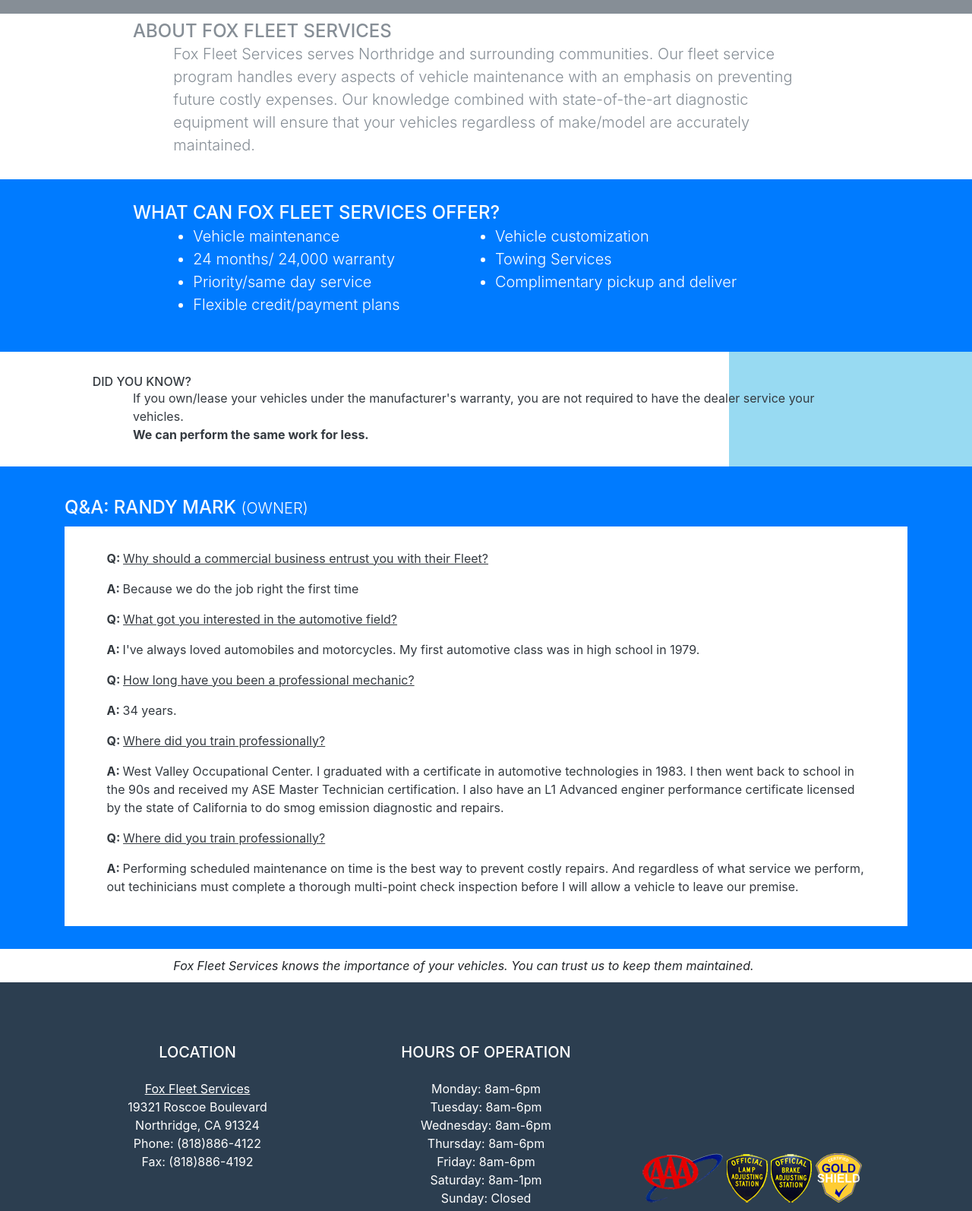
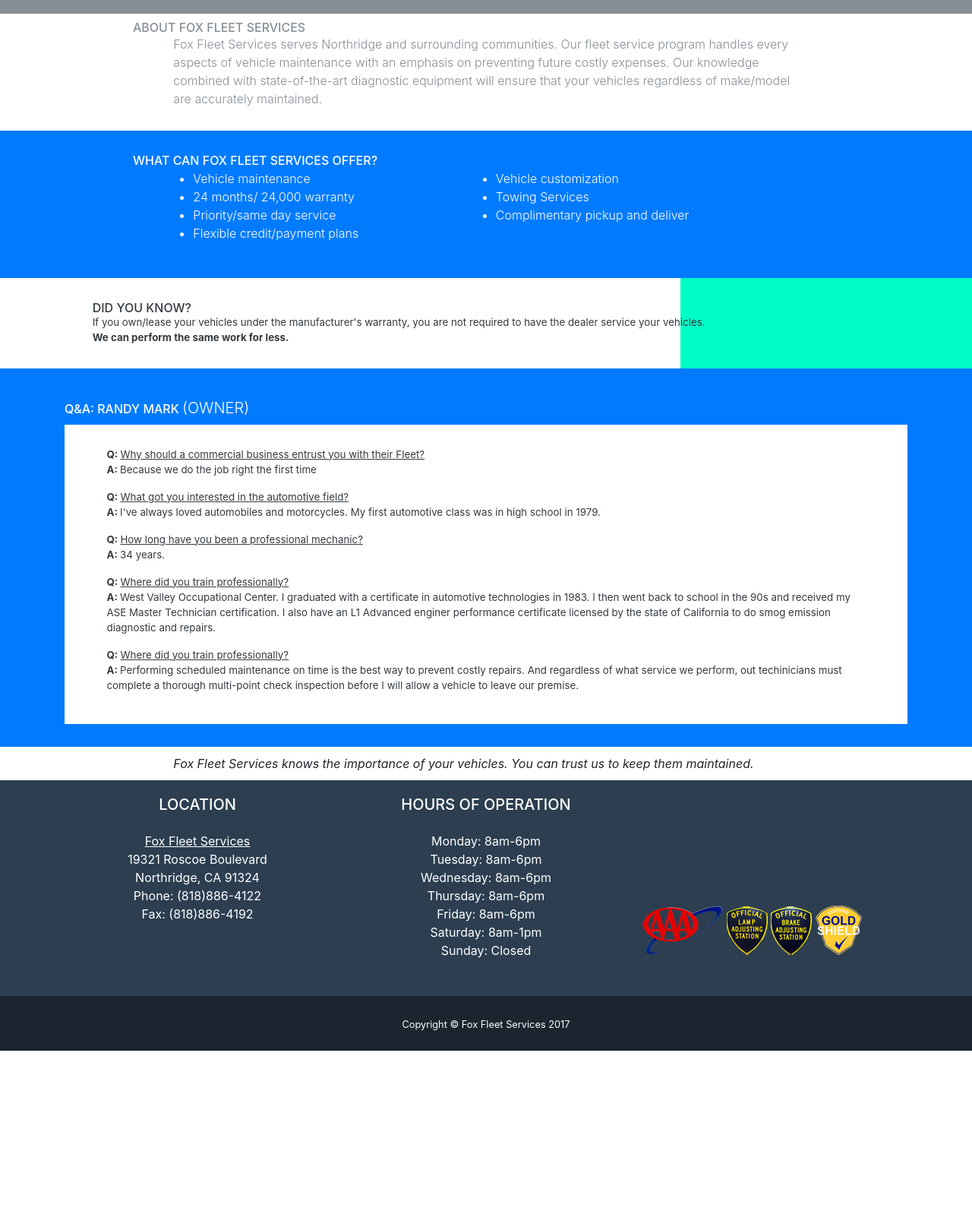
Before and after one commit to railford/railford.github.io, a website with bundled scripts: page index.html in a window 1280 px wide. Shown: the part 88-1682 px from the top of the page at 76% size. After the commit the page ends 1471 px from the top, so only its background shows below. Built offline with nearby package versions, Linux system fonts and the light colour scheme.

Commit message:
Color Change, Font-size change

```diff
--- a/css/freelancer.css
+++ b/css/freelancer.css
@@ -43,7 +43,7 @@
 
 hr.star-light:after {
   color: #fff;
-  background-color: #98DAF2; }
+  background-color: #00FDC8; }
 
 hr.star-light2:after{
   color: #fff;
@@ -100,11 +100,11 @@
     #mainNav .navbar-nav li.nav-item a.nav-link {
       color: #fff; }
       #mainNav .navbar-nav li.nav-item a.nav-link:hover {
-        color: #98DAF2; }
+        color: #00FDC8; }
       #mainNav .navbar-nav li.nav-item a.nav-link:active, #mainNav .navbar-nav li.nav-item a.nav-link:focus {
         color: #fff; }
       #mainNav .navbar-nav li.nav-item a.nav-link.active {
-        color: #98DAF2; }
+        color: #00FDC8; }
   #mainNav .navbar-toggler {
     font-size: 80%;
     padding: 0.8rem; }
@@ -125,10 +125,10 @@
       margin-top: 0; }
     #mainNav .navbar-nav > li.nav-item > a.nav-link.active {
       color: #fff;
-      background: #98DAF2; }
+      background: #00FDC8; }
       #mainNav .navbar-nav > li.nav-item > a.nav-link.active:active, #mainNav .navbar-nav > li.nav-item > a.nav-link.active:focus, #mainNav .navbar-nav > li.nav-item > a.nav-link.active:hover {
         color: #fff;
-        background: #98DAF2; }
+        background: #00FDC8; }
   #mainNav.navbar-shrink {
     padding-top: 0.5rem;
     padding-bottom: 0.5rem; }
@@ -243,7 +243,7 @@
   opacity: 1; }
 
 .floating-label-form-group-with-focus label {
-  color: #98DAF2; }
+  color: #00FDC8; }
 
 form .row:first-child .floating-label-form-group {
   border-top: 1px solid #e9ecef; }
@@ -258,7 +258,7 @@
   background-color: #1a252f; }
 
 a {
-  color: #98DAF2; }
+  color: #00FDC8; }
   a:focus, a:hover, a:active {
     color: #128f76; }
 
@@ -266,7 +266,7 @@
   border-width: 2px; }
 
 .bg-primary {
-  background-color: #98DAF2 !important; }
+  background-color: #00FDC8 !important; }
 
 .bg-secondary {
   background-color: #2C3E50 !important; }
@@ -275,14 +275,14 @@
   background-color: #FFFFFF !important; }
 
 .text-primary {
-  color: #98DAF2 !important; }
+  color: #00FDC8 !important; }
 
 .text-secondary {
   color: #2C3E50 !important; }
 
 .btn-primary {
-  background-color: #98DAF2;
-  border-color: #98DAF2; }
+  background-color: #00FDC8;
+  border-color: #00FDC8; }
   .btn-primary:hover, .btn-primary:focus, .btn-primary:active {
     background-color: #128f76;
     border-color: #128f76; }
@@ -321,8 +321,8 @@
   background: linear-gradient(
     to right,
     #FFFFFF 0%,
-    #FFFFFF 75%,
-    #98DAF2 75%,
-    #98DAF2 100%
+    #FFFFFF 70%,
+    #00FDC8 70%,
+    #00FDC8 100%
   );
 }
--- a/index.html
+++ b/index.html
@@ -31,7 +31,7 @@
     <!-- Navigation -->
     <nav class="navbar navbar-expand-lg bg-secondary fixed-top text-uppercase" id="mainNav">
       <div class="container">
-        <a class="navbar-brand js-scroll-trigger" href="#page-top">Fox Fleet Services</a>
+        <a class="navbar-brand js-scroll-trigger m-auto" href="#page-top">Welcome to Fox Fleet Services</a>
         <button class="navbar-toggler navbar-toggler-right text-uppercase bg-primary text-white rounded" type="button" data-toggle="collapse" data-target="#navbarResponsive" aria-controls="navbarResponsive" aria-expanded="false" aria-label="Toggle navigation">
           Menu
           <i class="fa fa-bars"></i>
@@ -139,19 +139,19 @@
  -->
     <!-- About Section -->
     <section class="text-secondary" style="padding-bottom: 30px; padding-top: 9%">
-        <h4 class="col-lg-9 m-auto text-uppercase">About Fox Fleet Services</h4>
-        <p class="lead col-lg-8 m-auto">
+        <h6 class="col-lg-9 m-auto text-uppercase">About Fox Fleet Services</h6>
+        <p class="lead col-lg-8 m-auto" style="font-size: 1rem">
           Fox Fleet Services serves Northridge and surrounding communities. Our fleet service program handles every aspects of vehicle maintenance with an emphasis on preventing future costly expenses.
 Our knowledge combined with state-of-the-art diagnostic equipment will ensure that your vehicles regardless of make/model are accurately maintained.
         </p>
     </section>
 
     <section class="bg-primary text-white" style="padding-bottom: 30px; padding-top: 30px">
-      <h4 class="col-lg-9 m-auto text-uppercase">What Can Fox Fleet Services Offer?</h4>
+      <h6 class="col-lg-9 m-auto text-uppercase">What Can Fox Fleet Services Offer?</h6>
         <table class="col-lg-8 m-auto">
           <tr style="vertical-align: text-top">
             <td>
-              <ul class="lead">
+              <ul class="lead" style="font-size: 1rem">
                 <li>Vehicle maintenance</li>
                 <li>24 months/ 24,000 warranty</li>
                 <li>Priority/same day service</li>
@@ -159,7 +159,7 @@
               </ul>
                 </td>
                 <td>
-              <ul class="lead">
+              <ul class="lead" style="font-size: 1rem">
                 <li>Vehicle customization</li>
                 <li>Towing Services</li>
                 <li>Complimentary pickup and deliver</li>
@@ -172,54 +172,49 @@
     <!-- Did You Know Section -->
     <section class="m-auto text-dark dyk" style="padding-bottom: 30px; padding-top: 30px">
         <h6 class="col-lg-10 text-uppercase m-auto">Did You Know?</h6>
-          <p class="col-lg-9 m-auto">If you own/lease your vehicles under the manufacturer's warranty, you are not required to have the dealer service your vehicles. <br><b>We can perform the same work for less.</b></p>
+          <p class="col-lg-10 m-auto" style="font-size: 10pt">If you own/lease your vehicles under the manufacturer's warranty, you are not required to have the dealer service your vehicles. <br><b>We can perform the same work for less.</b></p>
     </section>
 
     <section class="bg-primary text-white mb-0" id="about" style="padding-bottom: 30px; padding-top: 30px">
       <div class="container">
         <!-- Q&A Section -->
-        <h4 class="m-auto text-uppercase text-white" style="padding-top: 10px; padding-bottom: 10px">
+        <h6 class="m-auto text-uppercase text-white" style="padding-top: 10px; padding-bottom: 10px">
           Q&A: Randy Mark
           <span class="lead">(Owner)</span>
-        </h4>
+        </h6>
         <div class="bg-white text-dark" style="padding-left: 5%; padding-right: 5%; padding-top: 30px">
-        <p>
+        <p style="font-size: 10pt">
           <b>Q: </b>
           <u>Why should a commercial business entrust you with their Fleet?</u>
-        </p>
-        <p>
+          <br>
           <b>A: </b>
           Because we do the job right the first time
         </p>
-        <p>
+        <p style="font-size: 10pt">
           <b>Q: </b>
           <u>What got you interested in the automotive field?</u>
-        </p>
-        <p>
+          <br>
           <b>A: </b>
           I've always loved automobiles and motorcycles. My first automotive class was in high school in 1979.
         </p>
-        <p>
+        <p style="font-size: 10pt">
           <b>Q: </b>
           <u>How long have you been a professional mechanic?</u>
-        </p>
-        <p>
+          <br>
           <b>A: </b>
           34 years.
         </p>
-        <p>
+        <p style="font-size: 10pt">
           <b>Q: </b>
           <u>Where did you train professionally?</u>
-        </p>
-        <p>
+          <br>
           <b>A: </b>
           West Valley Occupational Center. I graduated with a certificate in automotive technologies in 1983. I then went back to school in the 90s and received my ASE Master Technician certification. I also have an L1 Advanced enginer performance certificate licensed by the state of California to do smog emission diagnostic and repairs.
         </p>
-        <p>
+        <p style="font-size: 10pt">
           <b>Q: </b>
           <u>Where did you train professionally?</u>
-        </p>
-        <p>
+          <br>
           <b>A: </b>
           Performing scheduled maintenance on time is the best way to prevent costly repairs. And regardless of what service we perform, out techinicians must complete a thorough multi-point check inspection before I will allow a vehicle to leave our premise.
         </p>
@@ -231,7 +226,7 @@
     </section>
 
     <!-- Footer -->
-    <footer class="footer text-center">
+    <footer class="footer text-center" style="padding-top: 20px; padding-bottom: 0px">
       <div class="container">
         <div class="row">
           <div class="col-md-4 mb-5 mb-lg-0">
@@ -257,7 +252,7 @@
             </p>
           </div>
           <!-- <div class="col-md-4 mb-5 mb-lg-0">
-            <h4 class="text-uppercase mb-4">Around the Web</h4>
+            <h6 class="text-uppercase mb-4">Around the Web</h6>
             <ul class="list-inline mb-0">
               <li class="list-inline-item">
                 <a class="btn btn-outline-light btn-social text-center rounded-circle" href="#">
@@ -296,7 +291,7 @@
                   <img src="img/goldshield.png" alt="">
                 </td>
               </tr>
-            <!-- <h4 class="text-uppercase mb-4">About Freelancer</h4>
+            <!-- <h6 class="text-uppercase mb-4">About Freelancer</h6>
             <p class="lead mb-0">Freelance is a free to use, open source Bootstrap theme created by
               <a href="http://startbootstrap.com">Start Bootstrap</a>.</p> -->
             </table>
```
